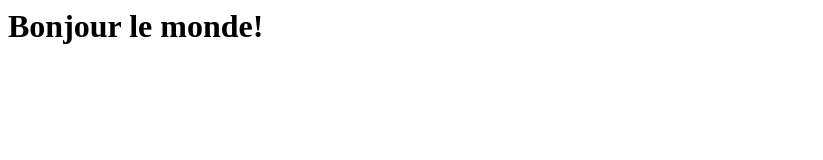
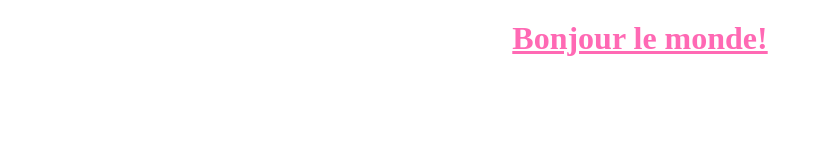
Before and after one commit to lemagus/B2G2_GIT_DEMO, a plain HTML site: page index.html in a window 1280 px wide. Shown: the whole page, without its empty margins (0-823 px from the left). Drawn offline with Linux system fonts and the light colour scheme.

Commit message:
FIX: Update title with underline

```diff
--- a/index.html
+++ b/index.html
@@ -1,6 +1,17 @@
 <html>
 	<head>
 		<title>GIT DEMO</title>
+		<style>
+
+			h1 {
+				margin: 20px;
+				display: block;
+				text-align: center;
+				color: hotpink;
+				text-decoration: underline;
+			}
+
+		</style>
 	</head>
 	<body>
 		<h1> Bonjour le monde! </h1>
```
